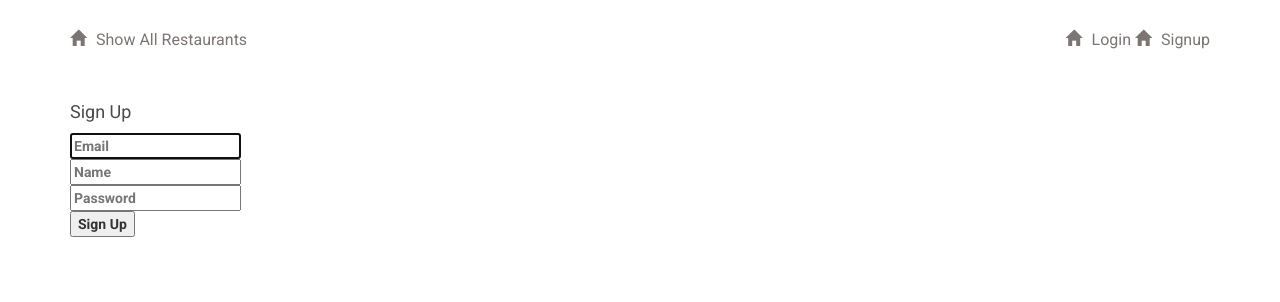
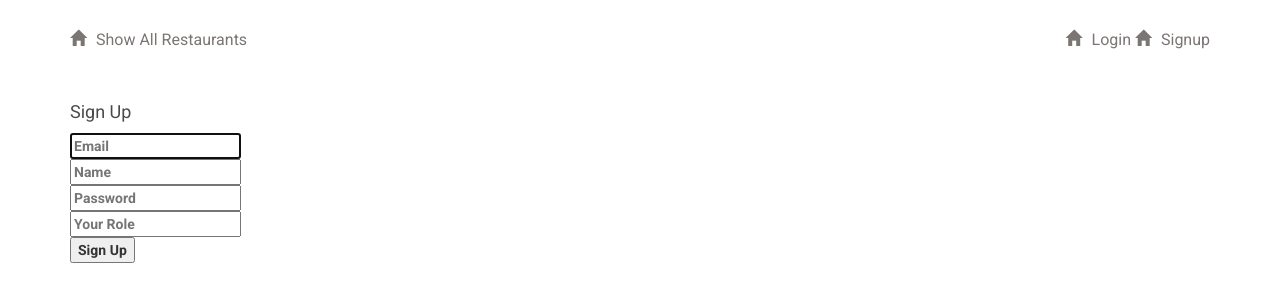
Before and after one commit to MQCOMP3310-2023/comp3310assignment2-mustard-cutters, a Flask app: page /signup in a window 1280 px wide. Shown: the top 302 px of the page. Run offline with Flask 3, Linux system fonts and the light colour scheme; some libraries are stand-ins or nearby versions.

Commit message:
Switched Role to Signup

```diff
--- a/project/templates/login.html
+++ b/project/templates/login.html
@@ -24,11 +24,6 @@
                     <input class="input is-large" type="password" name="password" placeholder="Your Password">
                 </div>
             </div>
-            <div class="field">
-                <div class="control">
-                    <input class="input is-large" type="text" name="role" placeholder="Your Role">
-                </div>
-            </div>
 
             <div class="field">
                 <label class="checkbox">
--- a/project/templates/signup.html
+++ b/project/templates/signup.html
@@ -31,6 +31,11 @@
                     <input class="input is-large" type="password" name="password" placeholder="Password">
                 </div>
             </div>
+            <div class="field">
+                <div class="control">
+                    <input class="input is-large" type="text" name="role" placeholder="Your Role">
+                </div>
+            </div>
 
             <button class="button is-block is-info is-large is-fullwidth">Sign Up</button>
         </form>
```
